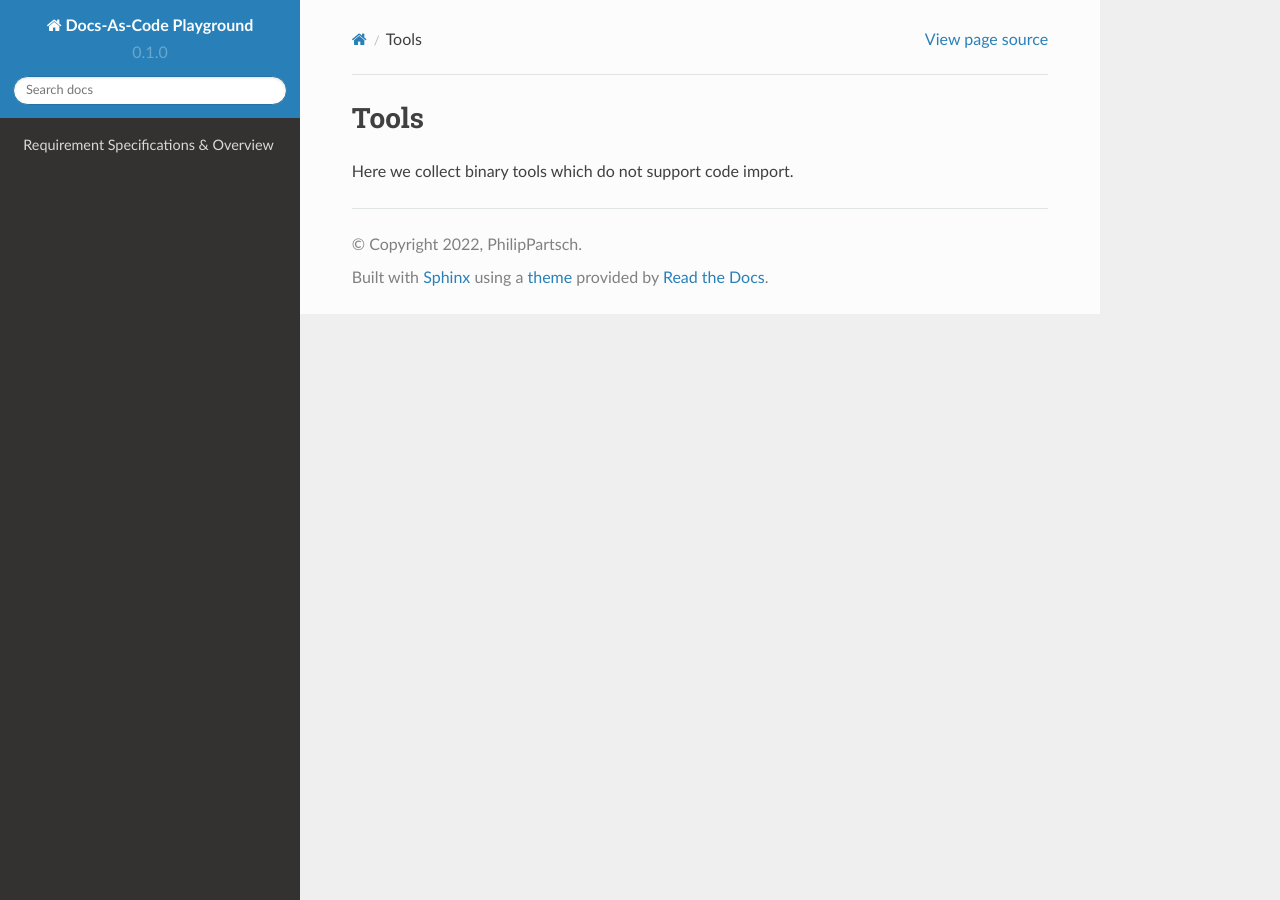
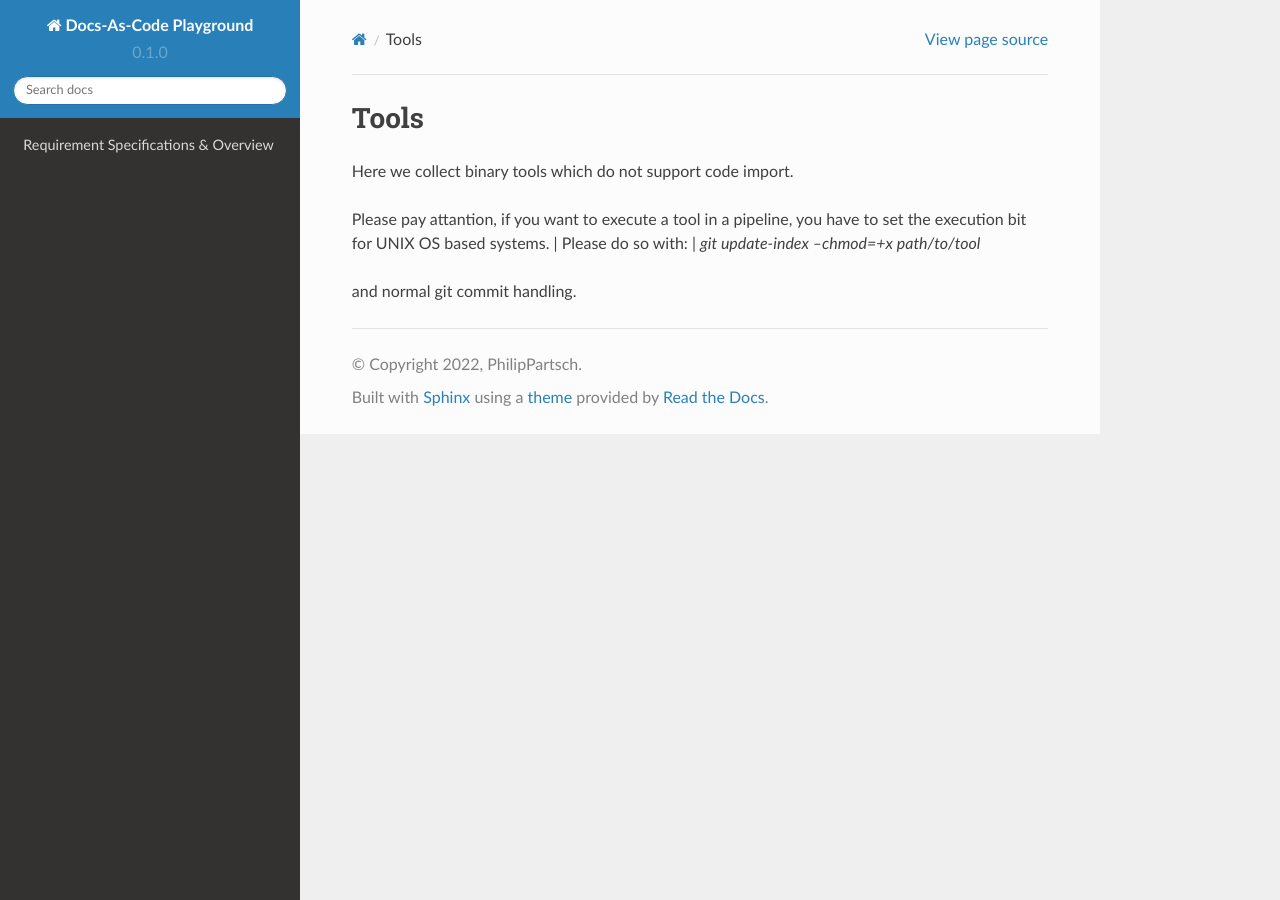
Before and after one commit to PhilipPartsch/docs-as-code-playground, a Sphinx documentation site: the page built from docs/_tools/readme.rst, in a window 1280 px wide. Built offline with Sphinx 7.4.7 and the Read the Docs theme 2.0.0, drawn with Linux system fonts in a browser that asks for light colours.

Commit message:
set execution bit for plantuml.jar

```diff
--- a/docs/_tools/readme.rst
+++ b/docs/_tools/readme.rst
@@ -2,3 +2,9 @@ Tools
 =====
 
 Here we collect binary tools which do not support code import.
+
+Please pay attantion, if you want to execute a tool in a pipeline, you have to set the execution bit for UNIX OS based systems.
+| Please do so with:
+| `git update-index --chmod=+x path/to/tool`
+
+and normal git commit handling.
```
